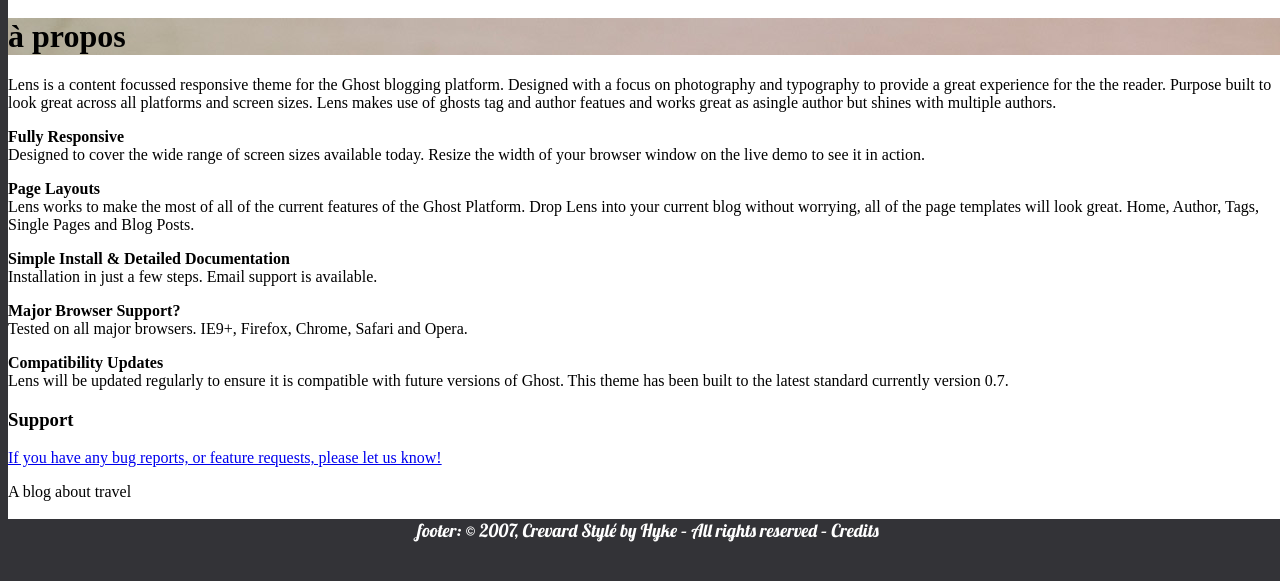
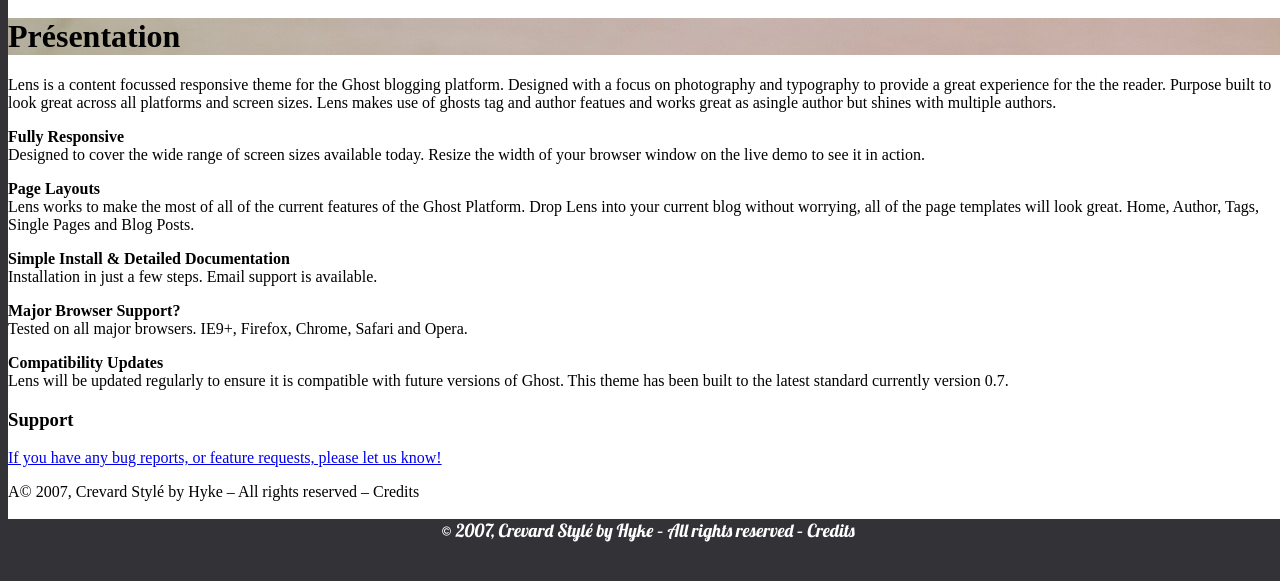
Before and after one commit to darkh2/darkh2.github.io, a Jekyll site: the page built from presentation.md, in a window 1280 px wide, cut to the strip 259-840 px from the top of the page. Built offline with Jekyll 4.4.1, drawn with Linux system fonts in a browser that asks for light colours.

Commit message:
ajout presentation et test footer

```diff
--- a/_config.yml
+++ b/_config.yml
@@ -25,6 +25,7 @@ markdown: kramdown
 
 nav_list:
   Home : ['Home', '/']
+  Presentation : ['Présentation', '/presentation']
   #About : ['About', '/about']
   #Michelle : ['Michelle', '/author/michelle']
   #Sarah : ['Sarah', '/author/sarah']
--- a/_layouts/default.html
+++ b/_layouts/default.html
@@ -29,11 +29,11 @@
 
   </body>
 
-    <div class="col-sm-12" style="background-color: rgb(51,51,55)">
+    <div class="col-xs-12" style="background-color: rgb(51,51,55)">
     <style>
       @import url('https://fonts.googleapis.com/css?family=Lobster');
     </style>
-    <p style="font-family: 'Lobster', cursive; text-align: center; font-size: large; color: white">footer: © 2007, Crevard Stylé by Hyke – All rights reserved – Credits</p>
+    <p style="font-family: 'Lobster', cursive; text-align: center; font-size: large; color: white">© 2007, Crevard Stylé by Hyke – All rights reserved – Credits</p>
   </div>
   <!--
   <footer class="page__footer">
--- a/a-propos.md
+++ b/presentation.md
@@ -1,9 +1,9 @@
 ---
 layout: page
-title: à propos
+title: Présentation
 feature_image: feature-plantpot.jpg
-permalink: /a-propos/
-footer: A blog about travel
+permalink: /presentation/
+footer: A© 2007, Crevard Stylé by Hyke – All rights reserved – Credits
 ---
 
 <p>
```
Also changed, not shown: _data/authors.yml (+10 -0 lines).
